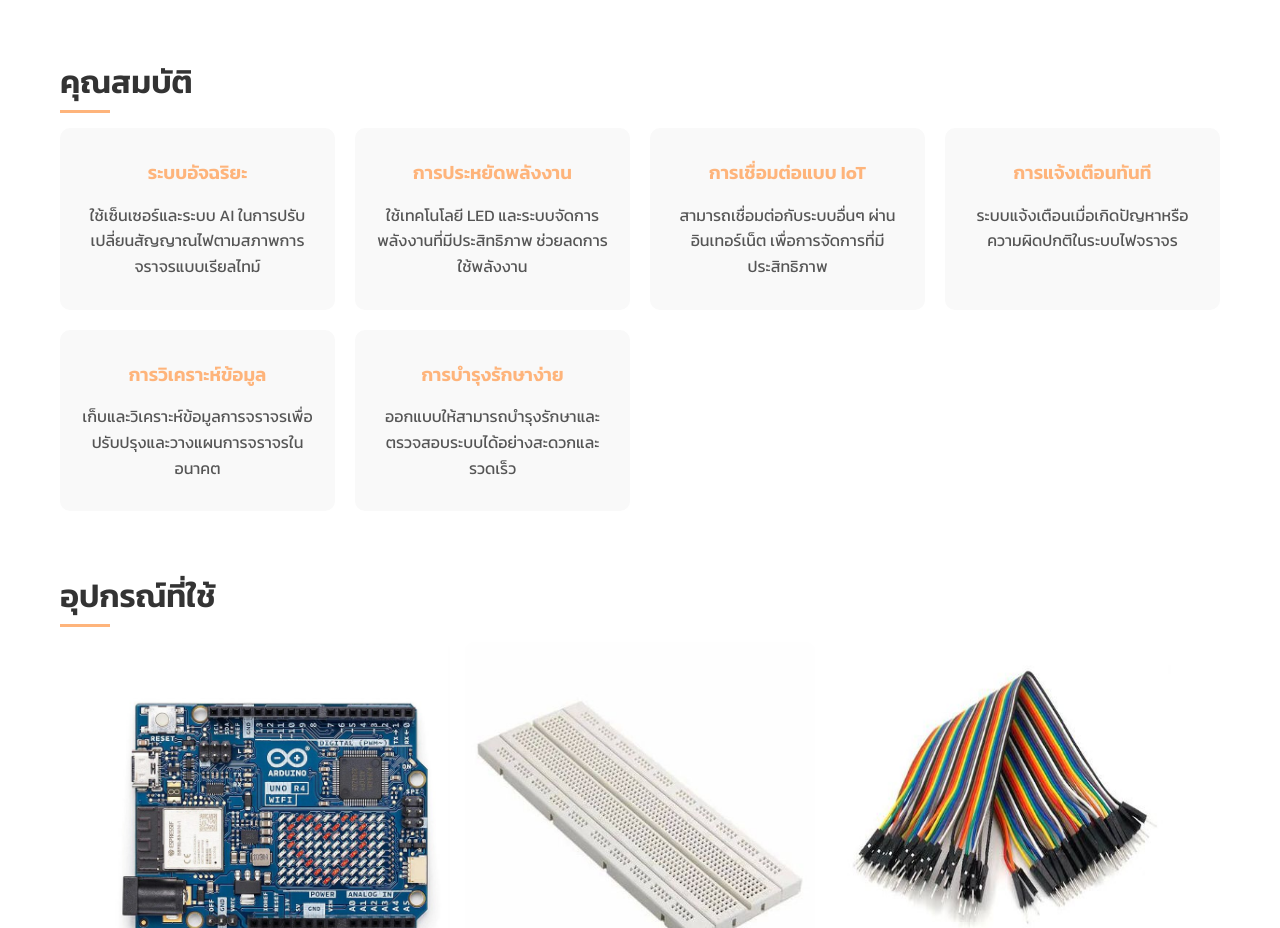
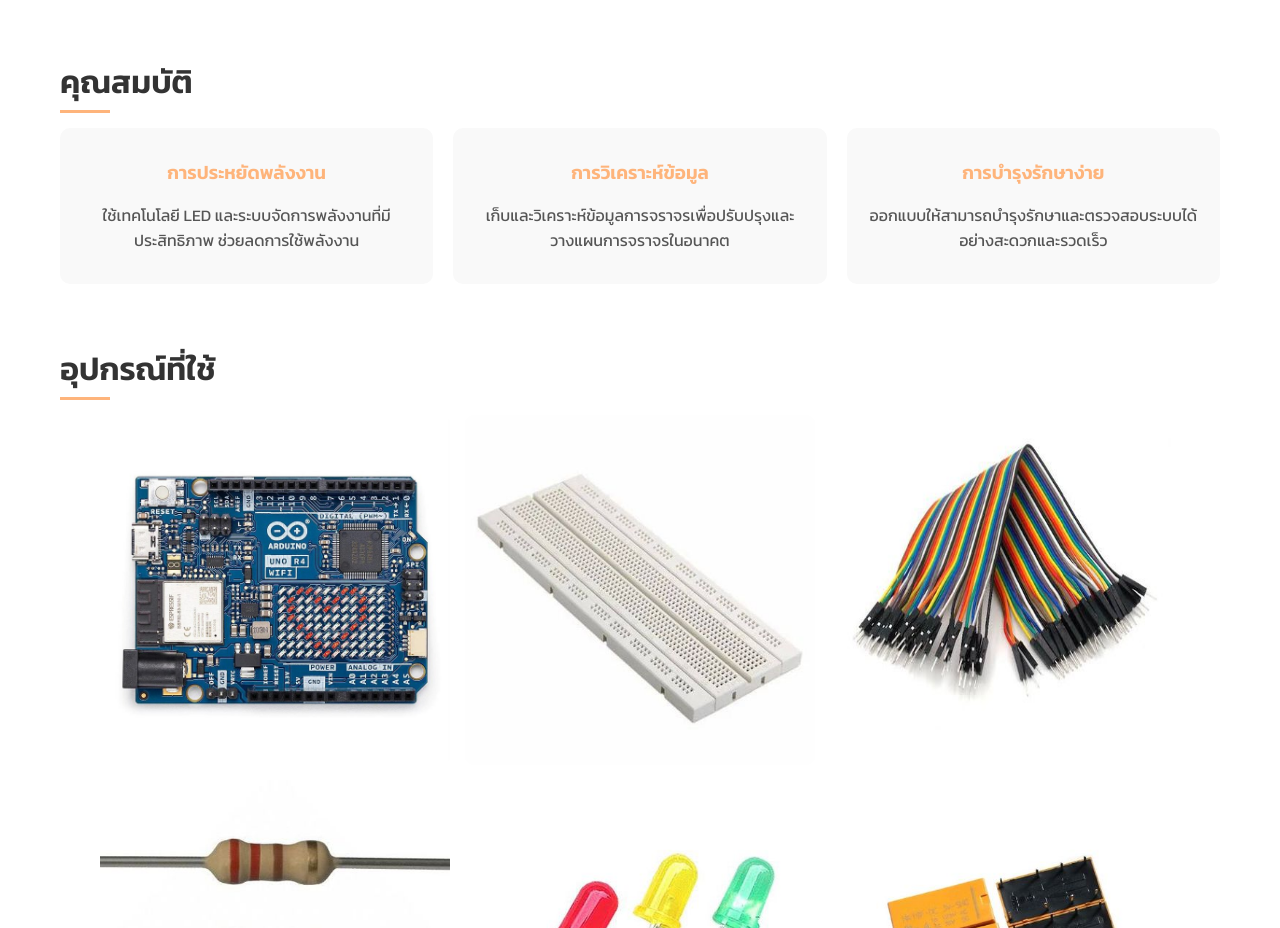
Before and after one commit to wathasin2547/Physical_computing, a plain HTML site: page Webpage/index.html in a window 1280 px wide. Shown: the part 971-1899 px from the top of the page. Drawn offline with Linux system fonts and the light colour scheme.

Commit message:
ลบคุณสมบัติที่ไม่มีออก

```diff
--- a/Webpage/index.html
+++ b/Webpage/index.html
@@ -47,22 +47,22 @@
         <section class="section" id="features">
             <h2>คุณสมบัติ</h2>
             <div class="features">
-                <div class="feature">
+                <!-- <div class="feature">
                     <h3>ระบบอัจฉริยะ</h3>
                     <p>ใช้เซ็นเซอร์และระบบ AI ในการปรับเปลี่ยนสัญญาณไฟตามสภาพการจราจรแบบเรียลไทม์</p>
-                </div>
+                </div> -->
                 <div class="feature">
                     <h3>การประหยัดพลังงาน</h3>
                     <p>ใช้เทคโนโลยี LED และระบบจัดการพลังงานที่มีประสิทธิภาพ ช่วยลดการใช้พลังงาน</p>
                 </div>
-                <div class="feature">
+                <!-- <div class="feature">
                     <h3>การเชื่อมต่อแบบ IoT</h3>
                     <p>สามารถเชื่อมต่อกับระบบอื่นๆ ผ่านอินเทอร์เน็ต เพื่อการจัดการที่มีประสิทธิภาพ</p>
-                </div>
-                <div class="feature">
+                </div> -->
+                <!-- <div class="feature">
                     <h3>การแจ้งเตือนทันที</h3>
                     <p>ระบบแจ้งเตือนเมื่อเกิดปัญหาหรือความผิดปกติในระบบไฟจราจร</p>
-                </div>
+                </div> -->
                 <div class="feature">
                     <h3>การวิเคราะห์ข้อมูล</h3>
                     <p>เก็บและวิเคราะห์ข้อมูลการจราจรเพื่อปรับปรุงและวางแผนการจราจรในอนาคต</p>
```
